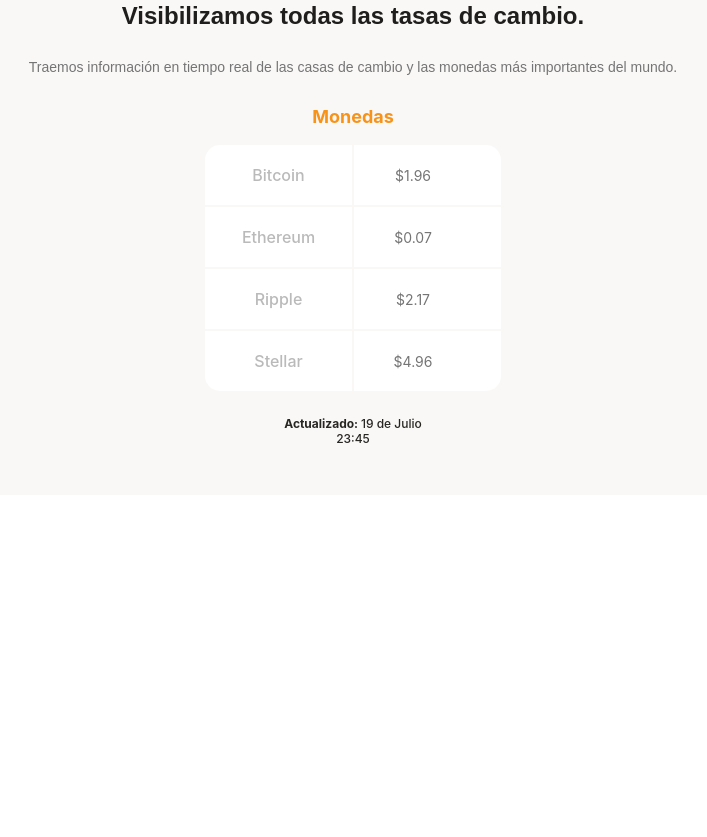
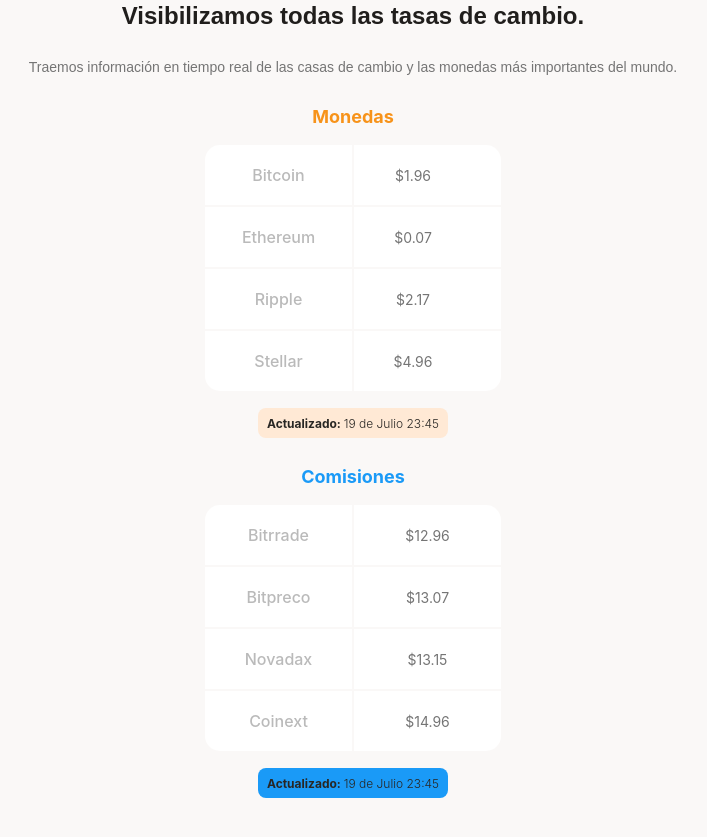
Before and after one commit to CarlosIvan-Glez/BatatabitcoinClon, a plain HTML site: page index.html in a window 1280 px wide. Shown: the part 661-1498 px from the top of the page, without its empty margins (287-994 px from the left). Before the commit the page ends 1156 px from the top, so only its background shows below. Drawn offline with Linux system fonts and the light colour scheme.

Commit message:
Tabla adicional a la seccion

```diff
--- a/index.html
+++ b/index.html
@@ -51,7 +51,30 @@
                         <p> <b>Actualizado: </b> 19 de Julio 23:45</p>
                     </div>
                 </div>
-                <div></div>
+                <div class="main-commissions-table">
+                    <p class="commissions-table--title">Comisiones</p>
+                    <div class="commissions-table--container">
+                        <table>
+                            <tr>
+                                <td class="table__top-left">Bitrrade</td>
+                                <td class="table__top-right table__right">$12.96</td>
+                            </tr>
+                            <tr>
+                                <td>Bitpreco</td>
+                                <td class="table__right">$13.07</td>
+                            </tr>
+                            <tr>
+                                <td>Novadax</td>
+                                <td class="table__right">$13.15</td>
+                            </tr>
+                            <tr>
+                                <td class="table__bottom-left">Coinext</td>
+                                <td class="table__bottom-right table__right">$14.96</td>
+                            </tr>
+                        </table>
+                    </div>
+                    <div class="commissions-table--date"><p><b>Actualizado: </b> 19 de Julio 23:45 </p></div>
+                </div>
             </section>
         </section>
         <section></section>
--- a/styles/styles.css
+++ b/styles/styles.css
@@ -141,7 +141,8 @@ main{
     color: #757575;
 }
 
-.main-currency-table{
+.main-currency-table,
+.main-commissions-table{
     width: 70%;
     min-height: 235px;
     max-width: 500px;
@@ -158,7 +159,8 @@ main{
     color: var(--bitcoin-orange);
 }
 
-.currency-table--container{
+.currency-table--container,
+.commissions-table--container{
     width: 90%;
     min-width: 230px;
     max-width: 300px;
@@ -166,12 +168,14 @@ main{
     margin: 0 auto;
 }
 
-.currency-table--container table{
+.currency-table--container table,
+.commissions-table--container table{
     width: 100%;
     height: 100%;
 }
 
-.currency-table--container td{
+.currency-table--container td,
+.commissions-table--container td{
     width: 50%;
     font-size: 1.6rem;
     font-weight: 500;
@@ -180,23 +184,28 @@ main{
     background-color: var(--just-white);
 }
 
-.currency-table--container .table__top-left{
+.currency-table--container .table__top-left,
+.commissions-table--container .table__top-left{
     border-radius: 15px 0 0 0;
 }
 
-.currency-table--container .table__top-right{
+.currency-table--container .table__top-right,
+.commissions-table--container .table__top-right{
     border-radius: 0 15px 0 0;
 }
 
-.currency-table--container .table__bottom-right{
+.currency-table--container .table__bottom-right,
+.commissions-table--container .table__bottom-right{
     border-radius: 0 0 15px 0;
 }
 
-.currency-table--container .table__bottom-left{
+.currency-table--container .table__bottom-left,
+.commissions-table--container .table__bottom-left{
     border-radius: 0 0 0 15px ;
 }
 
-.currency-table--container .table__right{
+.currency-table--container .table__right,
+.commissions-table--container .table__right{
     font-size: 1.4rem;
     font-weight: normal;
     line-height: 1.7rem;
@@ -231,12 +240,32 @@ main{
     margin: 0 auto;
     margin-top: 15px;
     padding: 8px;
-    border-color: var(--soft-orange);
+    background-color: var(--soft-orange);
     border-radius: 8px;
 }
 
-.currency-table--date p{
+.currency-table--date p,
+.commissions-table--date p{
     font-size: 1.2rem;
+    font-weight: 300;
     line-height: 1.5rem;
     color:var(--warm-black);
 }
+
+.main-commissions-table .commissions-table--title{
+    margin-bottom: 15px;
+    font-size: 1.8rem;
+    font-weight: bold;
+    line-height: 2.3rem;
+    color: var(--secondary-blue);
+}
+
+.commissions-table--date{
+    width: 190px;
+    height: 30px;
+    margin: 0 auto;
+    margin-top: 15px;
+    padding: 8px;
+    background-color: var(--secondary-blue);
+    border-radius: 8px;
+}
```
